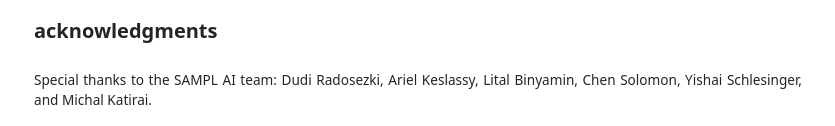
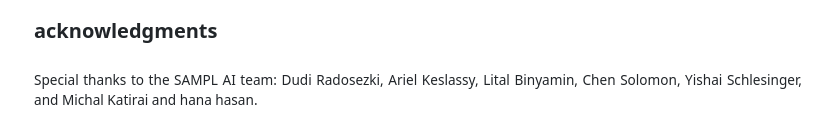
Before and after one commit to SAMPL-Weizmann/DeepCut, a plain HTML site: page docs/index.html in a window 1280 px wide. Shown: the part 3868-3994 px from the top of the page, without its empty margins (222-1057 px from the left). Drawn offline with nearby package versions, Linux system fonts and the light colour scheme.

Commit message:
Update index.html

```diff
--- a/docs/index.html
+++ b/docs/index.html
@@ -139,7 +139,7 @@
       acknowledgments
     </p>
     <p class="fig">
-      Special thanks to the SAMPL AI team: Dudi Radosezki, Ariel Keslassy, Lital Binyamin, Chen Solomon, Yishai Schlesinger, and Michal Katirai.
+      Special thanks to the SAMPL AI team: Dudi Radosezki, Ariel Keslassy, Lital Binyamin, Chen Solomon, Yishai Schlesinger, and Michal Katirai and hana hasan.
     </p>
 
   </body>
```
